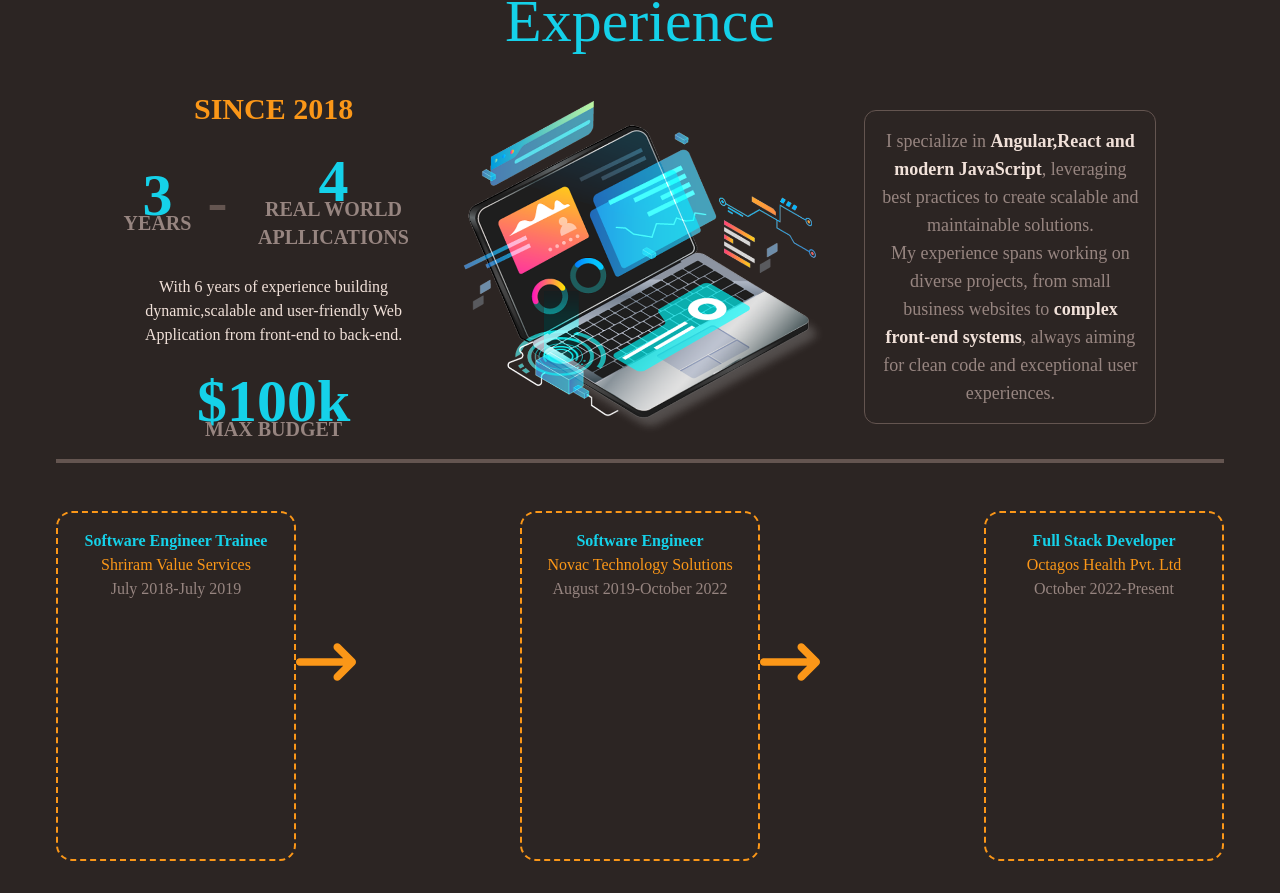
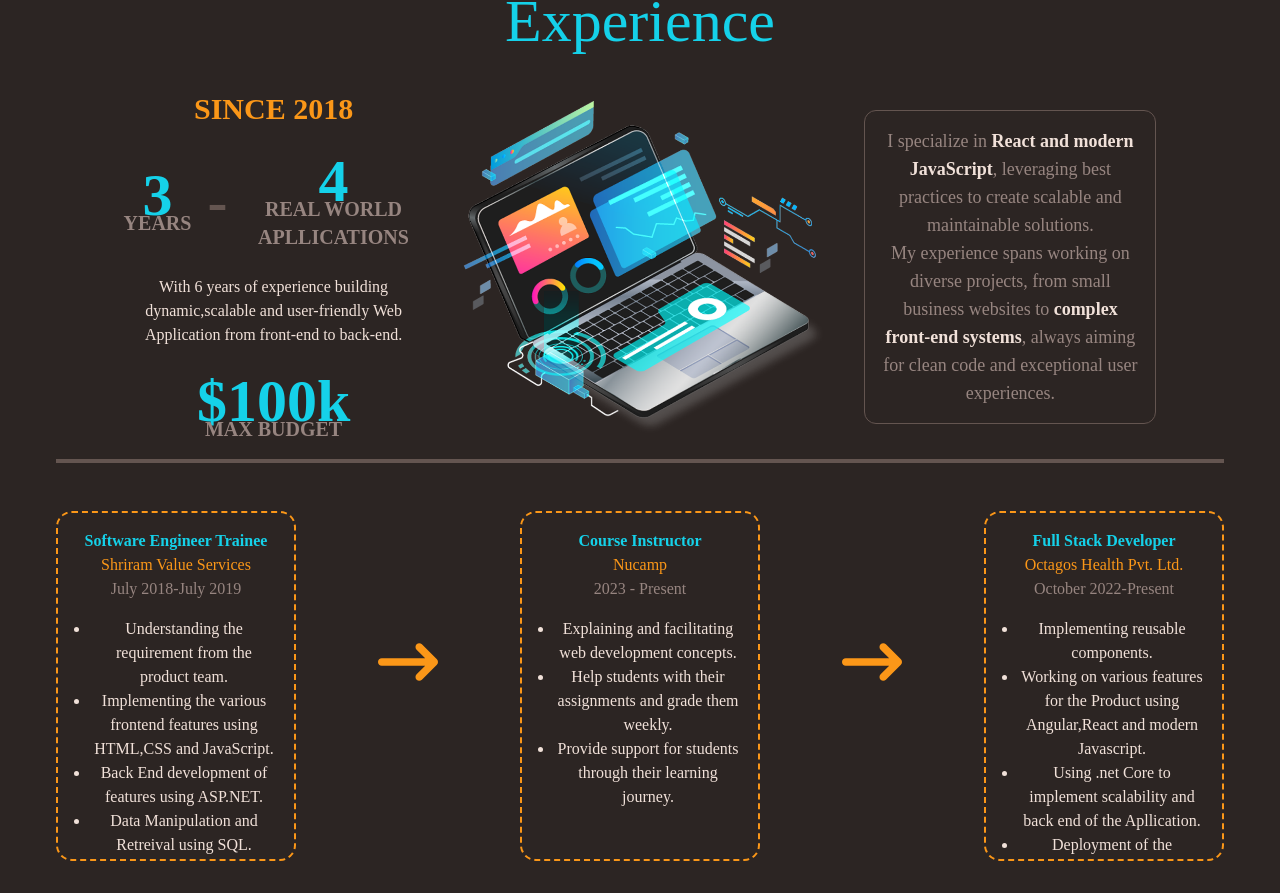
Before and after one commit to BrutalOverkill/Anvit_Web_Portfolio, a React (Vite) app in the folder my-portfolio/: page / in a window 1280 px wide. Shown: the part 2871-3764 px from the top of the page. Built offline with nearby package versions, Linux system fonts and the light colour scheme.

Commit message:
more changes in experience section

```diff
--- a/my-portfolio/src/components/experienceSection/AllExperiences.jsx
+++ b/my-portfolio/src/components/experienceSection/AllExperiences.jsx
@@ -5,37 +5,36 @@ import { fadeIn } from "../../framerMotion/variants";
 
 const experiences = [
   {
-    job:'Software Engineer Trainee',
-    company:'Shriram Value Services',
-    date:'July 2018-July 2019',
-    responsibilties:[
+    job: "Software Engineer Trainee",
+    company: "Shriram Value Services",
+    date: "July 2018-July 2019",
+    responsibilities: [
       "Understanding the requirement from the product team.",
       "Implementing the various frontend features using HTML,CSS and JavaScript.",
       "Back End development of features using ASP.NET.",
-      "Data Manipulation and Retreival using SQL."
+      "Data Manipulation and Retreival using SQL.",
     ],
   },
   {
-    job:'Software Engineer',
-    company:'Novac Technology Solutions',
-    date:'August 2019-October 2022',
-    responsibilties:[
-      "Understanding the requirement from the product team.",
-      "Implementing the various frontend features using HTML,CSS and JavaScript.",
-      "Back End development of features using ASP.NET.",
-      "Data Manipulation and Retreival using SQL."
+    job: "Course Instructor",
+    company: "Nucamp",
+    date: "2023 - Present",
+    responsibilities: [
+      "Explaining and facilitating web development concepts.",
+      "Help students with their assignments and grade them weekly.",
+      "Provide support for students through their learning journey.",
     ],
   },
   {
-    job:'Full Stack Developer',
-    company:'Octagos Health Pvt. Ltd',
-    date:'October 2022-Present',
-    responsibilties:[
+    job: "Full Stack Developer",
+    company: "Octagos Health Pvt. Ltd.",
+    date: "October 2022-Present",
+    responsibilities: [
       "Implementing reusable components.",
       "Working on various features for the Product using Angular,React and modern Javascript.",
       "Using .net Core to implement scalability and back end of the Apllication.",
       "Deployment of the Application through Azure.",
-      "Automating the data reading and mining through Robotic Automation Process(RPA)."
+      "Automating the data reading and mining through Robotic Automation Process(RPA).",
     ],
   },
 ];
@@ -43,10 +42,11 @@ const experiences = [
 const AllExperiences = () => {
   return (
     <div className="flex md:flex-row sm:flex-col items-center justify-between">
-      {experiences.map((experience, index) => (
-  <div key={index} className="flex items-center">
-    <SingleExperience experience={experience} />
-    {index < experiences.length - 1 && (
+      {experiences.map((experience, index) => {
+        return (
+          <>
+            <SingleExperience key={index} experience={experience} />
+            {index < 2 ? (
               <motion.div
                 variants={fadeIn("right", 0)}
                 initial="hidden"
@@ -55,9 +55,12 @@ const AllExperiences = () => {
               >
                 <FaArrowRightLong className="text-6xl text-orange lg:block sm:hidden" />
               </motion.div>
+            ) : (
+              ""
             )}
-  </div>
-))}
+          </>
+        );
+      })}
     </div>
   );
 };
--- a/my-portfolio/src/components/experienceSection/ExperienceTopLeft.jsx
+++ b/my-portfolio/src/components/experienceSection/ExperienceTopLeft.jsx
@@ -13,7 +13,7 @@ const ExperienceTopLeft = () => {
       </div>
       <p className="text-center">
       With 6 years of experience building dynamic,scalable and user-friendly
-       Web Application from front-end to back-end.
+      Web Application from front-end to back-end.
       </p>
       <ExperienceInfo number="$100k" text="Max Budget" />
     </div>
--- a/my-portfolio/src/components/experienceSection/ExperienceTopRight.jsx
+++ b/my-portfolio/src/components/experienceSection/ExperienceTopRight.jsx
@@ -4,7 +4,7 @@ const ExperienceTopRight = () => {
       <p className="text-lg text-center text-lightGrey">
         I specialize in{" "}
         <span className="font-bold text-white">
-          Angular,React and modern JavaScript
+          React and modern JavaScript
         </span>
         , leveraging best practices to create scalable and maintainable
         solutions. <br />
--- a/my-portfolio/src/components/experienceSection/SingleExperience.jsx
+++ b/my-portfolio/src/components/experienceSection/SingleExperience.jsx
@@ -14,7 +14,7 @@ const SingleExperience = ({ experience }) => {
       <p className="text-orange">{experience.company}</p>
       <p className="text-lightGrey">{experience.date}</p>
       <ul className="list-disc mt-4 pl-4">
-        {(experience?.responsibilities || []).map((resp, index) => {
+        {experience.responsibilities.map((resp, index) => {
           return <li key={index}>{resp}</li>;
         })}
       </ul>
```
Lines whose indentation alone changed are shown as unchanged.
